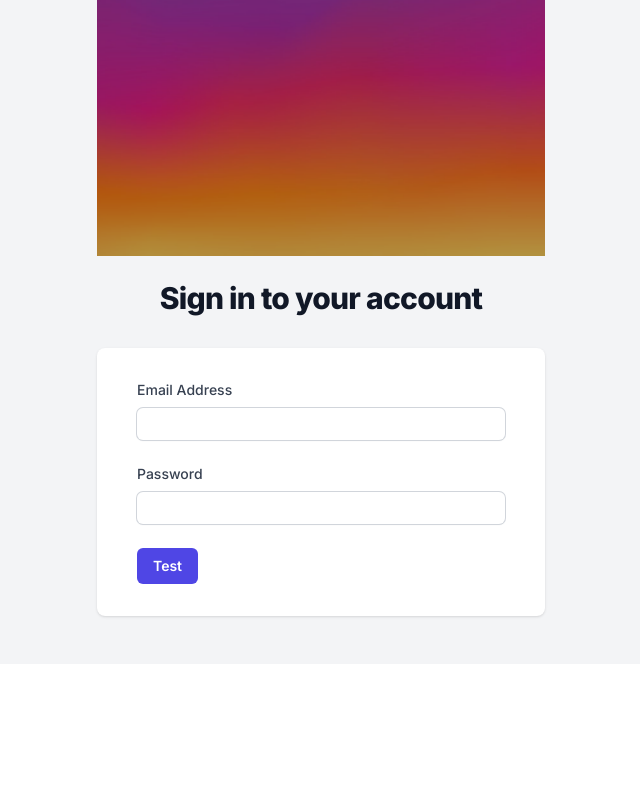
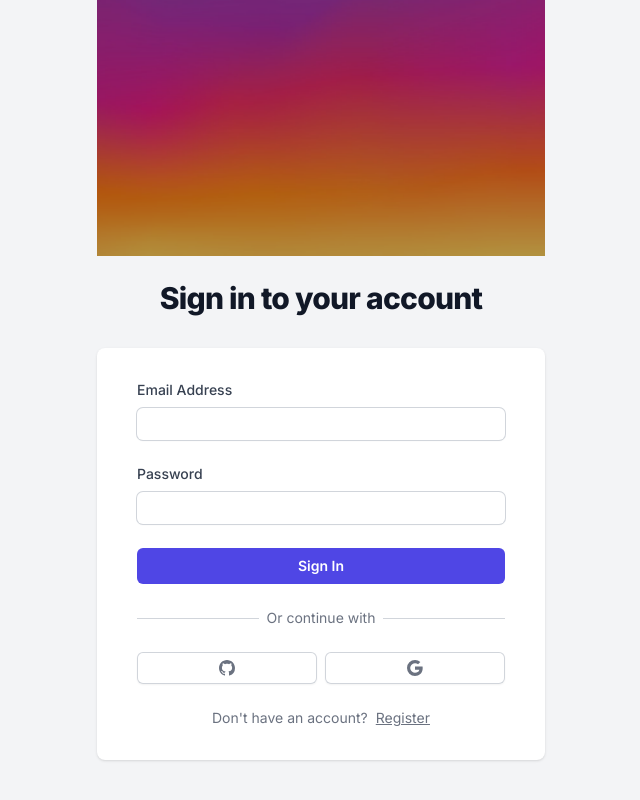
Before and after one commit to Deiontre10/whisp, a Next.js app: page / in a window 1280 px wide. Shown: the part 240-1040 px from the top of the page, without its empty margins (319-959 px from the left). Before the commit the page ends 904 px from the top, so only its background shows below. Built offline with nearby package versions, Linux system fonts and the light colour scheme.

Commit message:
added AuthSocialButton for github and google

```diff
--- a/app/(site)/components/AuthForm.tsx
+++ b/app/(site)/components/AuthForm.tsx
@@ -2,8 +2,11 @@
 
 import Input from "@/app/components/inputs/Input";
 import Button from "@/app/components/Button";
+import AuthSocialButton from "./AuthSocialButton";
+
 import { useCallback, useState } from "react";
 import { useForm, FieldValues, SubmitHandler } from "react-hook-form";
+import { BsGithub, BsGoogle } from "react-icons/bs";
 
 type Variant = "LOGIN" | "REGISTER";
 
@@ -86,9 +89,52 @@
             errors={errors}
           />
           <div>
-            <Button>Test</Button>
+            <Button disabled={isLoading} fullWidth type="submit">
+              {variant === "LOGIN" ? "Sign In" : "Register"}
+            </Button>
           </div>
         </form>
+        <div className="mt-6">
+          <div className="relative">
+            <div className="absolute inset-0 flex items-center">
+              <div className="w-full border-t border-gray-300" />
+            </div>
+            <div className="relative flex justify-center text-sm">
+              <span className="bg-white px-2 text-gray-500">
+                Or continue with
+              </span>
+            </div>
+          </div>
+
+          <div className="mt-6 flex gap-2">
+            <AuthSocialButton
+              icon={BsGithub}
+              onClick={() => socialAction("github")}
+            />
+            <AuthSocialButton
+              icon={BsGoogle}
+              onClick={() => socialAction("google")}
+            />
+          </div>
+        </div>
+        <div
+          className="flex
+        gap-2
+        justify-center
+        text-sm
+        mt-6
+        px-2
+        text-gray-500"
+        >
+          <div>
+            {variant === "LOGIN"
+              ? "Don't have an account?"
+              : "Already have an account?"}
+          </div>
+          <div onClick={toggleVariant} className="underline cursor-pointer">
+            {variant === "LOGIN" ? "Register" : "Sign In"}
+          </div>
+        </div>
       </div>
     </div>
   );
--- /dev/null
+++ b/app/(site)/components/AuthSocialButton.tsx
@@ -0,0 +1,37 @@
+import { IconType } from "react-icons";
+
+interface AuthSocialButtonProps {
+  icon: IconType;
+  onClick: () => void;
+}
+
+const AuthSocialButton: React.FC<AuthSocialButtonProps> = ({
+  icon: Icon,
+  onClick,
+}) => {
+  return (
+    <button
+      type="button"
+      onClick={onClick}
+      className="
+  inline-flex
+  w-full
+  justify-center
+  rounded-md
+  bg-white
+  px-4
+  py-2
+  text-gray-500
+  shadow-sm
+  ring-1
+  ring-inset
+  ring-gray-300
+  hover:bg-gray-50
+  focus:outline-offset-0"
+    >
+      <Icon />
+    </button>
+  );
+};
+
+export default AuthSocialButton;
```
